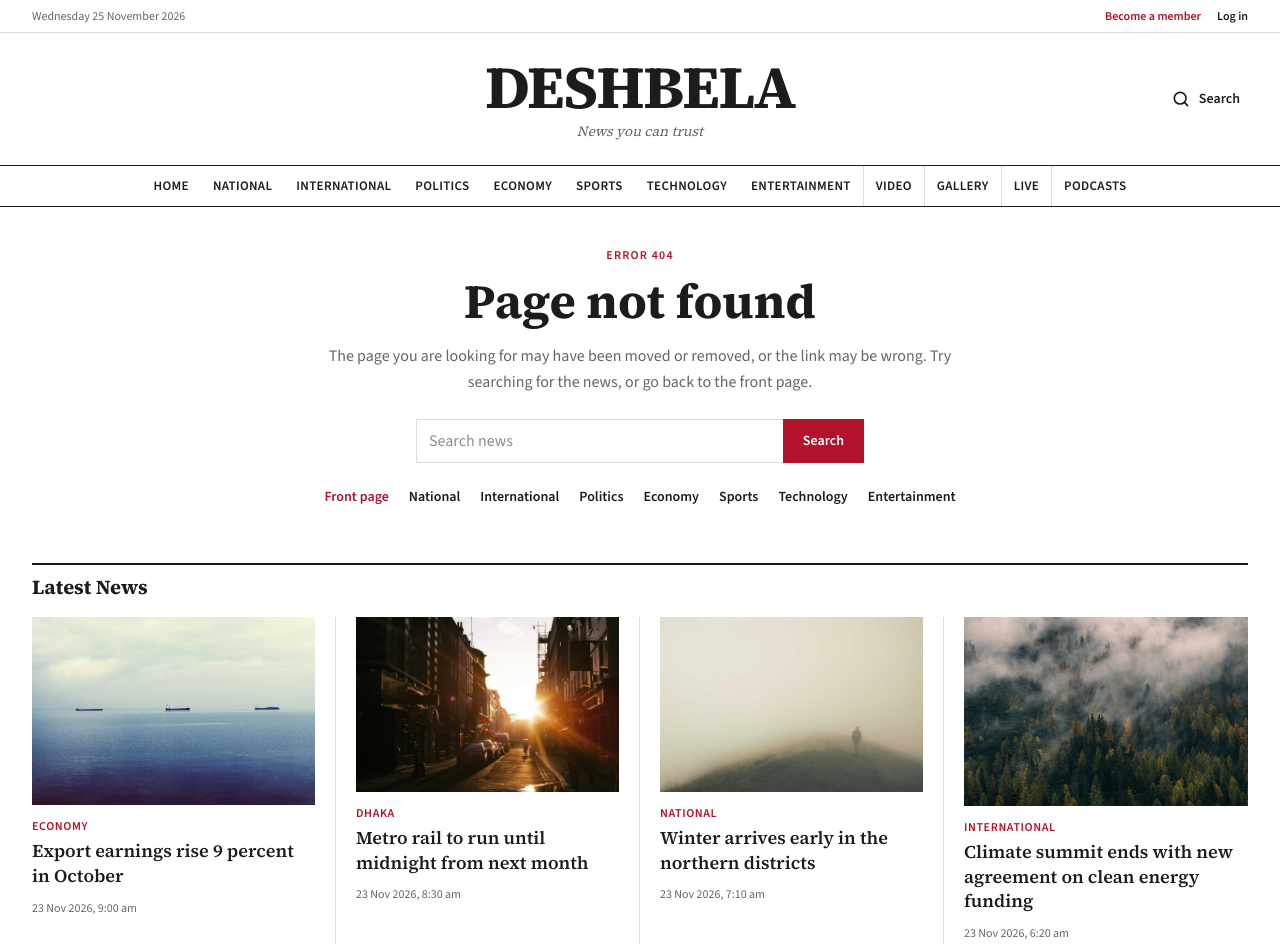
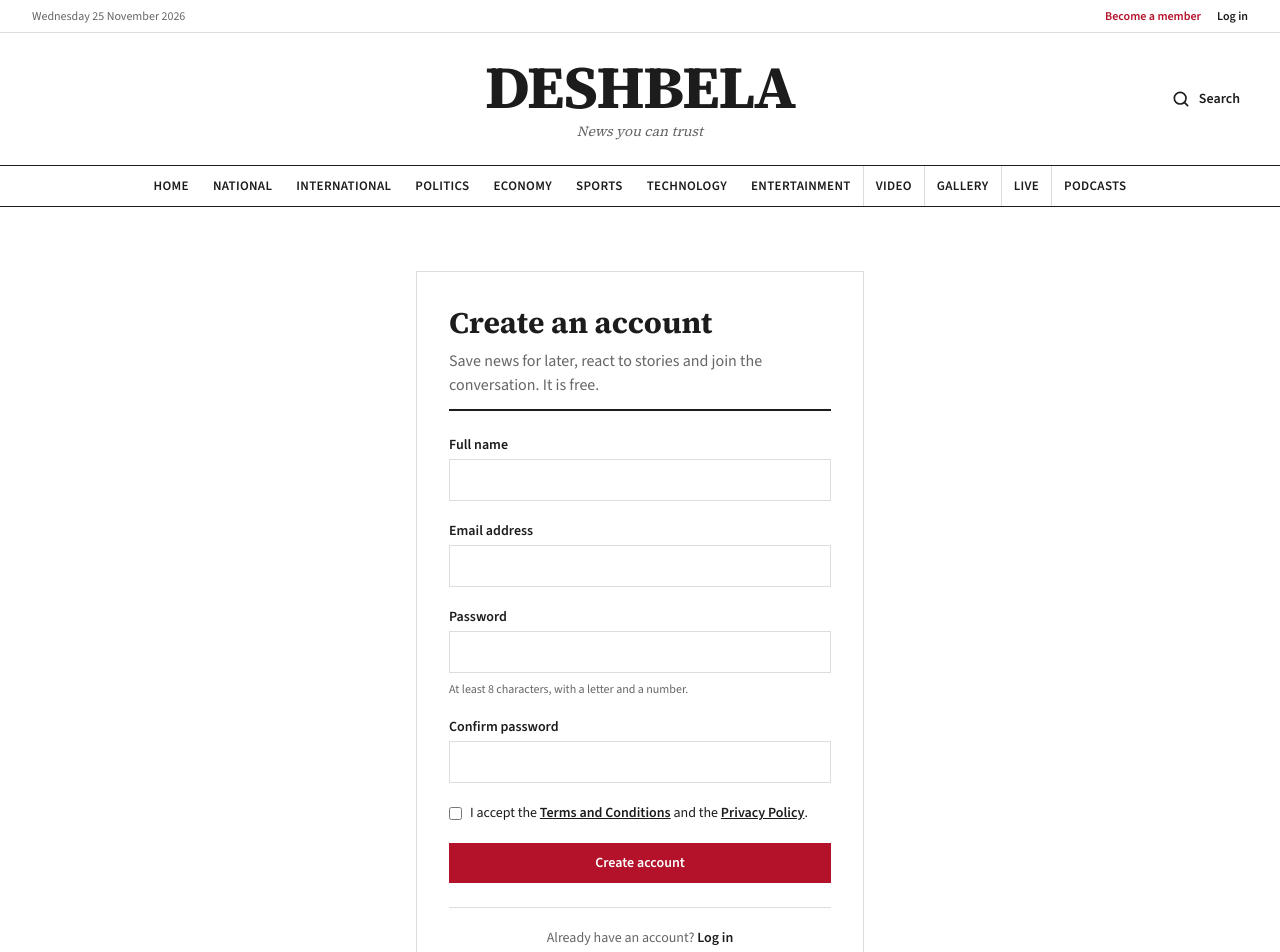
Before and after one commit to EasinTanvir/deshbela-project, a Next.js app: page /register in a window 1280 px wide. Before the commit this address had no page. Shown: the top 952 px of the page. Built offline with nearby package versions, Linux system fonts and the light colour scheme.

Commit message:
added register page

```diff
--- /dev/null
+++ b/src/app/register/page.js
@@ -0,0 +1,11 @@
+import Register from "@/components/pages/register/Register";
+
+export const metadata = {
+  title: "Create an account",
+  description: "Create a free DESHBELA account to save news, react to stories and post comments.",
+  alternates: { canonical: "/register" },
+};
+
+export default function RegisterPage() {
+  return <Register />;
+}
--- /dev/null
+++ b/src/components/pages/register/Register.jsx
@@ -0,0 +1,22 @@
+import Link from "next/link";
+import AuthCard from "@/components/common/AuthCard";
+import RegisterForm from "@/components/pages/register/RegisterForm";
+
+export default function Register() {
+  return (
+    <AuthCard
+      title="Create an account"
+      intro="Save news for later, react to stories and join the conversation. It is free."
+      footer={
+        <>
+          Already have an account?{" "}
+          <Link href="/login" className="font-semibold text-ink hover:text-brand hover:underline">
+            Log in
+          </Link>
+        </>
+      }
+    >
+      <RegisterForm />
+    </AuthCard>
+  );
+}
```
